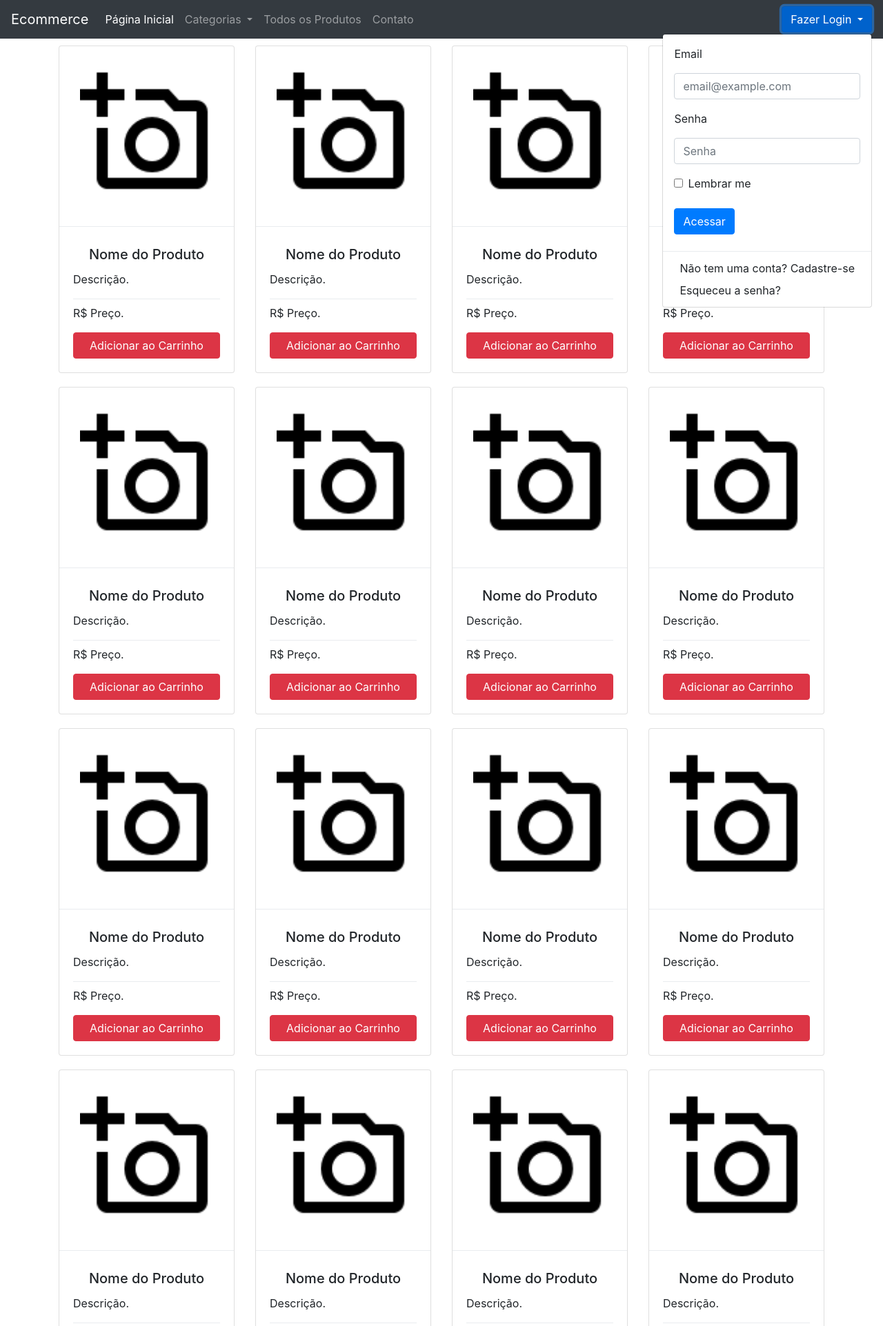
After one commit to jvbnascimento/ecommerce, a Flask app: template app/templates/index.html in a window 1280 px wide, after a click on "Fazer Login". The commit adds this page. Shown: the top 1923 px of the page at 69% size. Run offline with Flask 2, Linux system fonts and the light colour scheme; the template is opened without the code that fills it: most values are stand-ins (such as "Sample title", 1, 10 or a date in 2020); form fields are guessed from the names that the template uses; parts of the project's set-up code (start-up, migrations or seed data) failed here and were passed over; some libraries are stand-ins or nearby versions.

Commit message:
dividindo projeto em mvc. Criação dos models, controllers e reestruturando as views

```diff
--- a/app/__init__.py
+++ b/app/__init__.py
@@ -5,4 +5,4 @@ app = Flask(__name__)
 app.config.from_object(Config)
 app.debug = True
 
-from app import routes
+from app.controllers import routes
--- /dev/null
+++ b/app/templates/index.html
@@ -0,0 +1,26 @@
+{% extends "modelo_index.html" %}
+
+{% block content %}
+<div class="container">
+    {% for i in range(0, 5) %}
+    <div class="row">
+        {% for i in range(0, 4) %}
+        <div class="col teste">
+            <div class="card">
+                <img class="card-img-top espaco-interno" src="../static/img/outline_add_a_photo_black_48dp.png"
+                    alt="Card image cap">
+                <div class="dropdown-divider"></div>
+                <div class="card-body">
+                    <h5 class="card-title centralizar-titulo">Nome do Produto</h5>
+                    <p class="card-text">Descrição.</p>
+                    <div class="dropdown-divider"></div>
+                    <p class="card-text">R$ Preço.</p>
+                    <a href="#" class="btn btn-primary btn-block mudanca-cor">Adicionar ao Carrinho</a>
+                </div>
+            </div>
+        </div>
+        {% endfor %}
+    </div>
+    {% endfor %}
+</div>
+{% endblock %}
--- a/app/templates/modelo_index.html
+++ b/app/templates/modelo_index.html
@@ -6,6 +6,7 @@
 	{% else %}
 	<title> Welcome to Home Page </title>
 	{% endif %}
+	<meta name="viewport" content="width=device-width, initial-scale=1.0">
 	<link rel="stylesheet" href="https://stackpath.bootstrapcdn.com/bootstrap/4.4.1/css/bootstrap.min.css"
 		integrity="sha384-Vkoo8x4CGsO3+Hhxv8T/Q5PaXtkKtu6ug5TOeNV6gBiFeWPGFN9MuhOf23Q9Ifjh" crossorigin="anonymous">
 	<script src="https://code.jquery.com/jquery-3.4.1.slim.min.js"
@@ -52,7 +53,7 @@
 
 <body>
 	<nav class="navbar navbar-expand-lg navbar-dark bg-dark">
-		<a class="navbar-brand" href="#">Ecommerce</a>
+		<a class="navbar-brand" href="/index">Ecommerce</a>
 		<button class="navbar-toggler" type="button" data-toggle="collapse" data-target="#navbarSupportedContent"
 			aria-controls="navbarSupportedContent" aria-expanded="false" aria-label="Toggle navigation">
 			<span class="navbar-toggler-icon"></span>
@@ -61,11 +62,11 @@
 		<div class="collapse navbar-collapse" id="navbarSupportedContent">
 			<ul class="navbar-nav mr-auto">
 				<li class="nav-item active">
-					<a class="nav-link" href="#">Página Inicial<span class="sr-only">(current)</span></a>
+					<a class="nav-link" href="/index">Página Inicial<span class="sr-only">(current)</span></a>
 				</li>
 				<li class="nav-item dropdown">
-					<a class="nav-link dropdown-toggle" href="#" id="navbarDropdown" role="button" data-toggle="dropdown"
-						aria-haspopup="true" aria-expanded="false">
+					<a class="nav-link dropdown-toggle" href="#" id="navbarDropdown" role="button"
+						data-toggle="dropdown" aria-haspopup="true" aria-expanded="false">
 						Categorias
 					</a>
 					<div class="dropdown-menu" aria-labelledby="navbarDropdown">
@@ -81,12 +82,57 @@
 					<a class="nav-link" href="#">Contato<span class="sr-only">(current)</span></a>
 				</li>
 			</ul>
-			<form class="form-inline my-2 my-lg-0">
-				<input class="form-control mr-sm-2" type="search" placeholder="Procurar" aria-label="Search">
-				<button class="btn btn-outline-success my-2 my-sm-0 mudanca-cor" type="submit">Procurar</button>
-			</form>
+
+			<!-- ====================================================================================================== -->
+			<!-- FAZER LOGIN -->
+			<div class="dropdown">
+				<a class="btn btn-primary dropdown-toggle" href="#" role="button" id="dropdownMenuLink"
+					data-toggle="dropdown" aria-haspopup="true" aria-expanded="false">
+					{% if user %}
+					{{ user.username }}
+					{% else %}
+					Fazer Login
+					{% endif %}
+				</a>
+
+				<div class="dropdown-menu dropdown-menu-right">
+					<form class="px-3 py-2">
+						<div class="form-group">
+							<label for="exampleDropdownFormEmail1">{{ form.email.label }}</label>
+							<input type="email" name="email" class="form-control" id="exampleDropdownFormEmail1"
+								placeholder="email@example.com">
+						</div>
+						<div class="form-group">
+							<label for="exampleDropdownFormPassword1">{{ form.senha.label }}</label>
+							<input type="password" name="senha" class="form-control" id="exampleDropdownFormPassword1"
+								placeholder="Senha">
+						</div>
+						<div class="form-group">
+							<div class="form-check">
+								<input type="checkbox" name="lembrar_me" class="form-check-input" id="dropdownCheck">
+								<label class="form-check-label" for="dropdownCheck">
+									{{ form.lembrar_me.label }}
+								</label>
+							</div>
+						</div>
+						<button type="submit" name="acessar" class="btn btn-primary">Acessar</button>
+					</form>
+					<div class="dropdown-divider"></div>
+					<a class="dropdown-item" href="#">Não tem uma conta? Cadastre-se</a>
+					<a class="dropdown-item" href="#">Esqueceu a senha?</a>
+				</div>
+			</div>
 		</div>
+		<!-- ====================================================================================================== -->
+		<!-- <form class="form-inline my-2 my-lg-0">
+			<input class="form-control mr-sm-2" type="search" placeholder="Procurar" aria-label="Search">
+			<button class="btn btn-outline-success my-2 my-sm-0 mudanca-cor" type="submit">Procurar</button>
+		</form> -->
 	</nav>
+	<div class="container">
+
+	</div>
+
 	{% with messages = get_flashed_messages() %}
 	{% if messages %}
 	<ul>
@@ -96,29 +142,8 @@
 	</ul>
 	{% endif %}
 	{% endwith %}
+
 	{% block content %}
-	<!-- <div class="container">
-		{% for i in range(0, 5) %}
-		<div class="row">
-			{% for i in range(0, 4) %}
-			<div class="col teste">
-				<div class="card" style="width: 14rem;">
-					<img class="card-img-top espaco-interno" src="../static/img/outline_add_a_photo_black_48dp.png"
-						alt="Card image cap">
-					<div class="dropdown-divider"></div>
-					<div class="card-body">
-						<h5 class="card-title centralizar-titulo">Nome do Produto</h5>
-						<p class="card-text">Descrição.</p>
-						<div class="dropdown-divider"></div>
-						<p class="card-text">R$ Preço.</p>
-						<a href="#" class="btn btn-primary mudanca-cor">Adicionar ao Carrinho</a>
-					</div>
-				</div>
-			</div>
-			{% endfor %}
-		</div>
-		{% endfor %}
-	</div> -->
 	{% endblock %}
 	<div class="card text-center bg-dark sem-border-radius">
 		<div class="card-header">
@@ -126,7 +151,6 @@
 		</div>
 		<div class="card-body">
 			<h5 class="card-title">Ecommerce</h5>
-			<p class="card-text">With supporting text below as a natural lead-in to additional content.</p>
 			<a href="#" class="btn btn-primary">Ir para Todos os Produtos</a>
 		</div>
 	</div>
```
Also changed, not shown: app/controllers/routes.py (renamed from app/routes.py, +6 -13 lines), app/controllers/__init__.py (added), app/models/__init__.py (added), app/models/login.py (renamed from app/login.py).
